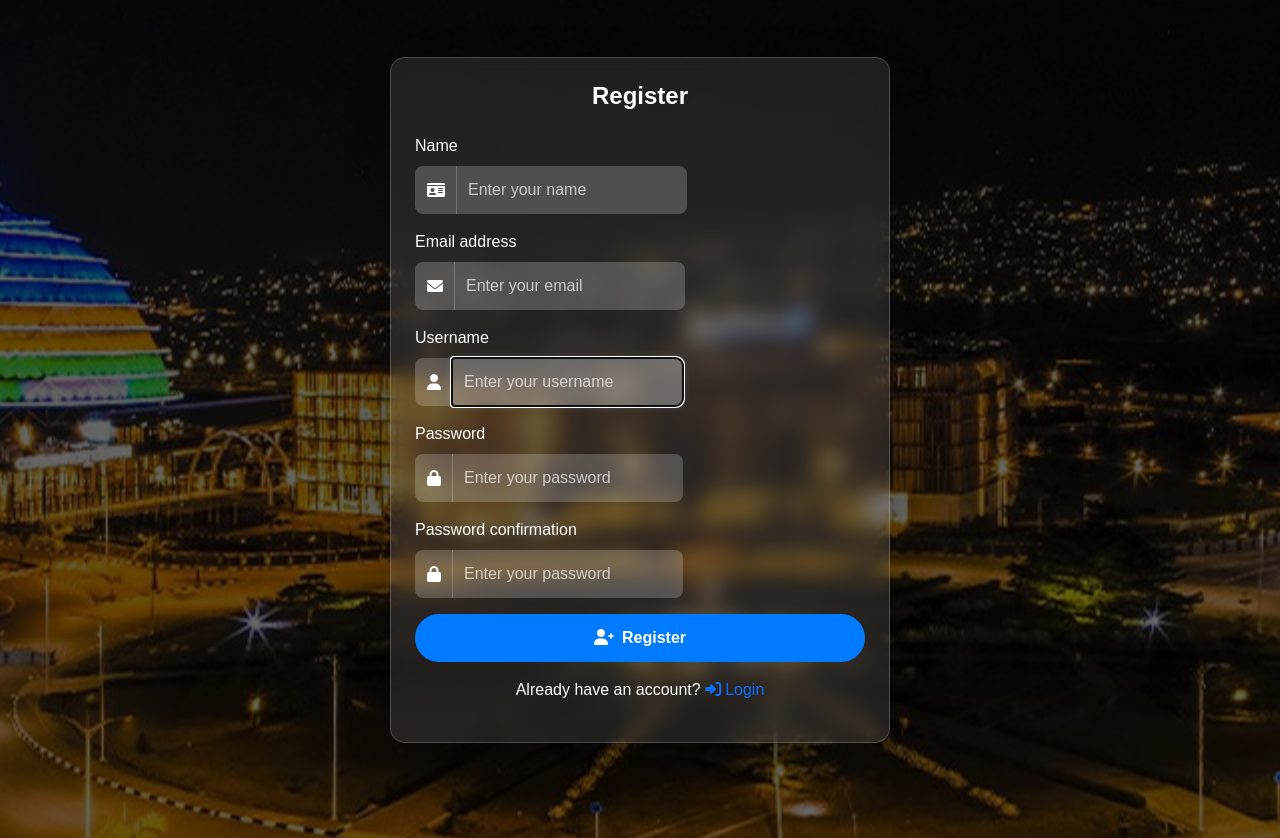
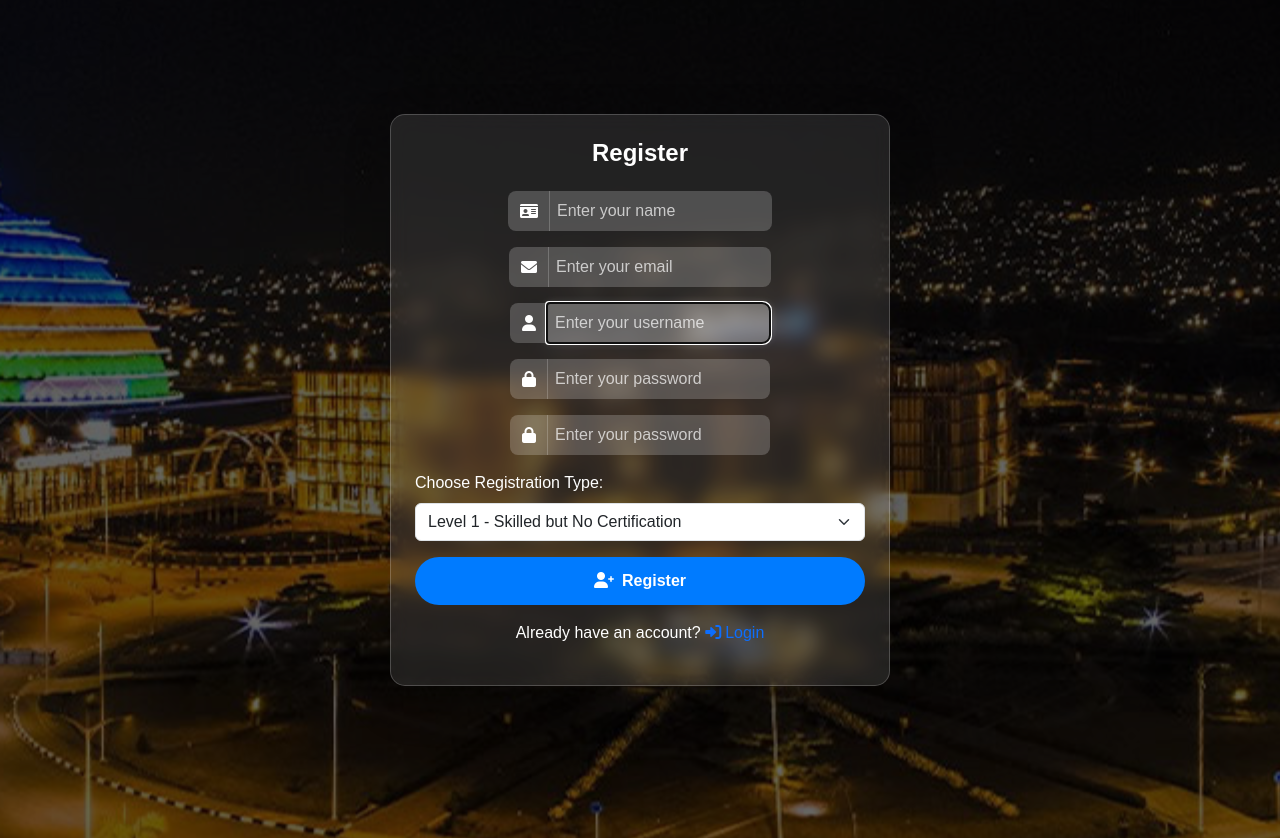
Before and after one commit to nishimwetito/RTH_Demo, a Django app: page /register/ in a window 1280 px wide. Shown: the part 56-894 px from the top of the page. Run offline with Django 5.2, Linux system fonts and the light colour scheme; some libraries are stand-ins or nearby versions.

Commit message:
Finalizing registration styles

```diff
--- a/users/templates/users/register.html
+++ b/users/templates/users/register.html
@@ -14,9 +14,9 @@
 
             <!-- Registration Form Fields -->
             {% for field in form %}
-            <div class="mb-3">
-                <label for="{{ field.id_for_label }}" class="form-label">{{ field.label }}</label>
-                <div class="input-group">
+            <div class="mb-3 ">
+                {% comment %} <label for="{{ field.id_for_label }}" class="form-label d-flex justify-content-center align-items-center">{{ field.label }}</label> {% endcomment %}
+                <div class="input-group d-flex justify-content-center align-items-center">
                     <span class="input-group-text">
                         {% if field.name == 'username' %}
                             <i class="fas fa-user"></i>
@@ -29,12 +29,24 @@
                         {% endif %}
                     </span>
                     {{ field }}
+
                 </div>
                 {% for error in field.errors %}
                     <div class="text-danger">{{ error }}</div>
                 {% endfor %}
             </div>
             {% endfor %}
+
+            <!-- Registration Type Dropdown -->
+            <div class="mb-3">
+                <label for="profile_type" class="form-label">Choose Registration Type:</label>
+                <select name="profile_type" id="profile_type" class="form-select">
+                    <option value="level1">Level 1 - Skilled but No Certification</option>
+                    <option value="level2">Level 2 - Certified Professional</option>
+                    <option value="level3">Level 3 - Expert/Experienced</option>
+                    <option value="company">Company</option>
+                </select>
+            </div>
 
             <!-- Register Button -->
             <button type="submit" class="btn btn-primary w-100">
@@ -84,7 +96,7 @@
         background: rgba(255, 255, 255, 0.2);
         border: none;
         color: white;
-        padding: 12px;
+        padding: 8px;
         border-radius: 8px;
         transition: all 0.3s ease;
     }
```
Also changed, not shown: db.sqlite3.
